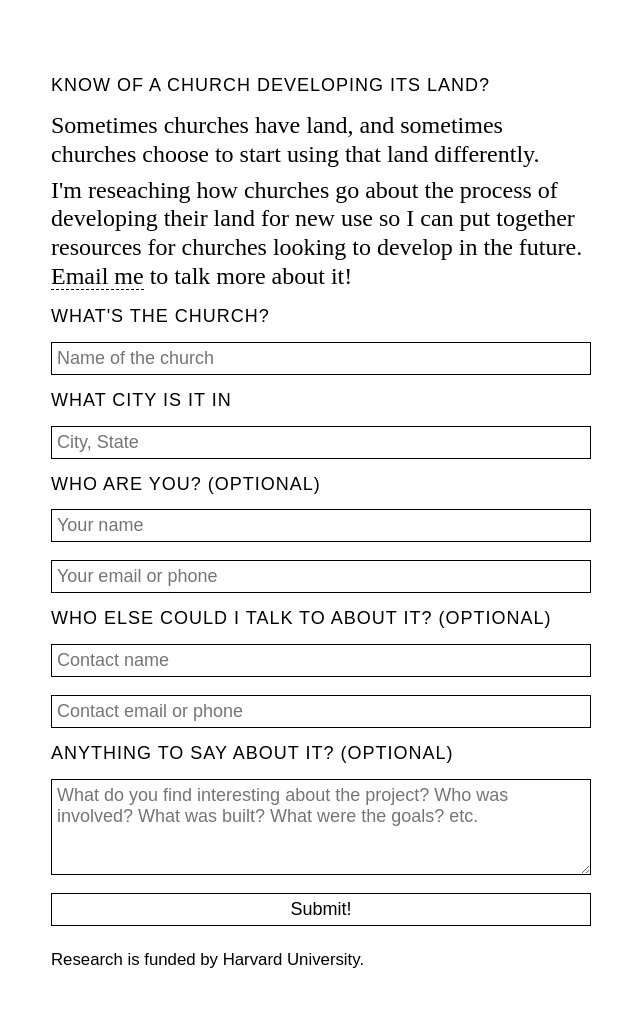
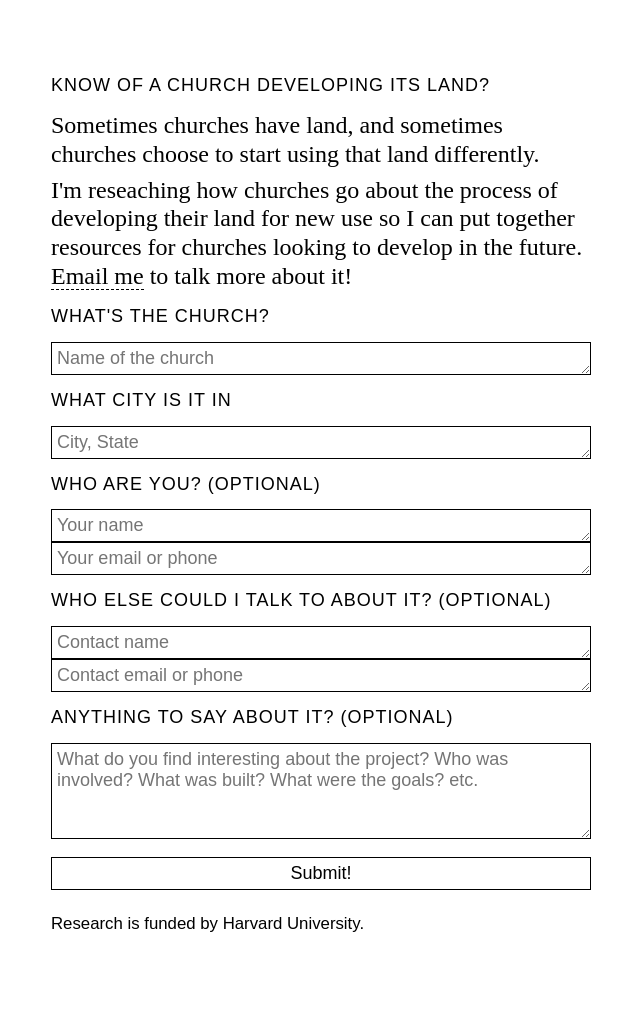
Before and after one commit to bennotkin/bennotkin.github.io, a Jekyll site: the page church-land.html, which Jekyll copies as it is, in a window 1280 px wide. Shown: the whole page, without its empty margins (319-959 px from the left). Built offline with Jekyll 4.4.1, drawn with Linux system fonts in a browser that asks for light colours; nearby versions of some CDN libraries; after the commit the page ends 987 px from its top, so only the background shows below that.

Commit message:
replaced inputs with textareas
quick fix to prevent premature submission. previous commit worked locally but not when posted to github

```diff
--- a/church-land.html
+++ b/church-land.html
@@ -29,15 +11,15 @@
       <p>I'm reseaching how churches go about the process of developing their land for new use so I can put together resources for churches looking to develop in the future. <a href="mailto:notkin@gsd.harvard.edu">Email me</a> to talk more about it!</p>
       <form action="https://getform.io/f/33e6eb04-9273-491b-aa26-5466ed9b9371" id="myForm" method="POST" enctype="multipart/form-data">
         <h2 class="sc">What's the church?</h2>
-        <input class="nosubmit" type="text" name="church-name" placeholder="Name of the church" required>
+        <textarea class="nosubmit" type="text" name="church-name" placeholder="Name of the church" required rows="1" rows="1"></textarea>
         <h2 class="sc">What city is it in</h2>
-        <input class="nosubmit" type="text" name="church-city" required placeholder="City, State">
+        <textarea class="nosubmit" type="text" name="church-city" required placeholder="City, State" rows="1"></textarea>
         <h2 class="sc">Who are you? (Optional)</h2>
-        <input class="nosubmit" type="text" name="your-name" placeholder="Your name">
-        <input class="nosubmit"a type="text" name="your-contact" placeholder="Your email or phone">
+        <textarea class="nosubmit" type="text" name="your-name" placeholder="Your name" rows="1"></textarea>
+        <textarea class="nosubmit"a type="text" name="your-contact" placeholder="Your email or phone" rows="1"></textarea>
         <h2 class="sc">Who else could I talk to about it? (Optional)</h2>
-        <input class="nosubmit" type="text" name="church-contact-name" placeholder="Contact name">
-        <input class="nosubmit" type="text" name="church-contact-contact" placeholder="Contact email or phone">
+        <textarea class="nosubmit" type="text" name="church-contact-name" placeholder="Contact name" rows="1"></textarea>
+        <textarea class="nosubmit" type="text" name="church-contact-contact" placeholder="Contact email or phone" rows="1"></textarea>
         <h2 class="sc">Anything to say about it? (optional)</h2>
         <textarea id="church-description" placeholder="What do you find interesting about the project? Who was involved? What was built? What were the goals? etc." rows=4></textarea>
         <button type="submit">Submit!</button>
```
Also changed, not shown: other parts of church-land.html (+0 -79 lines).
